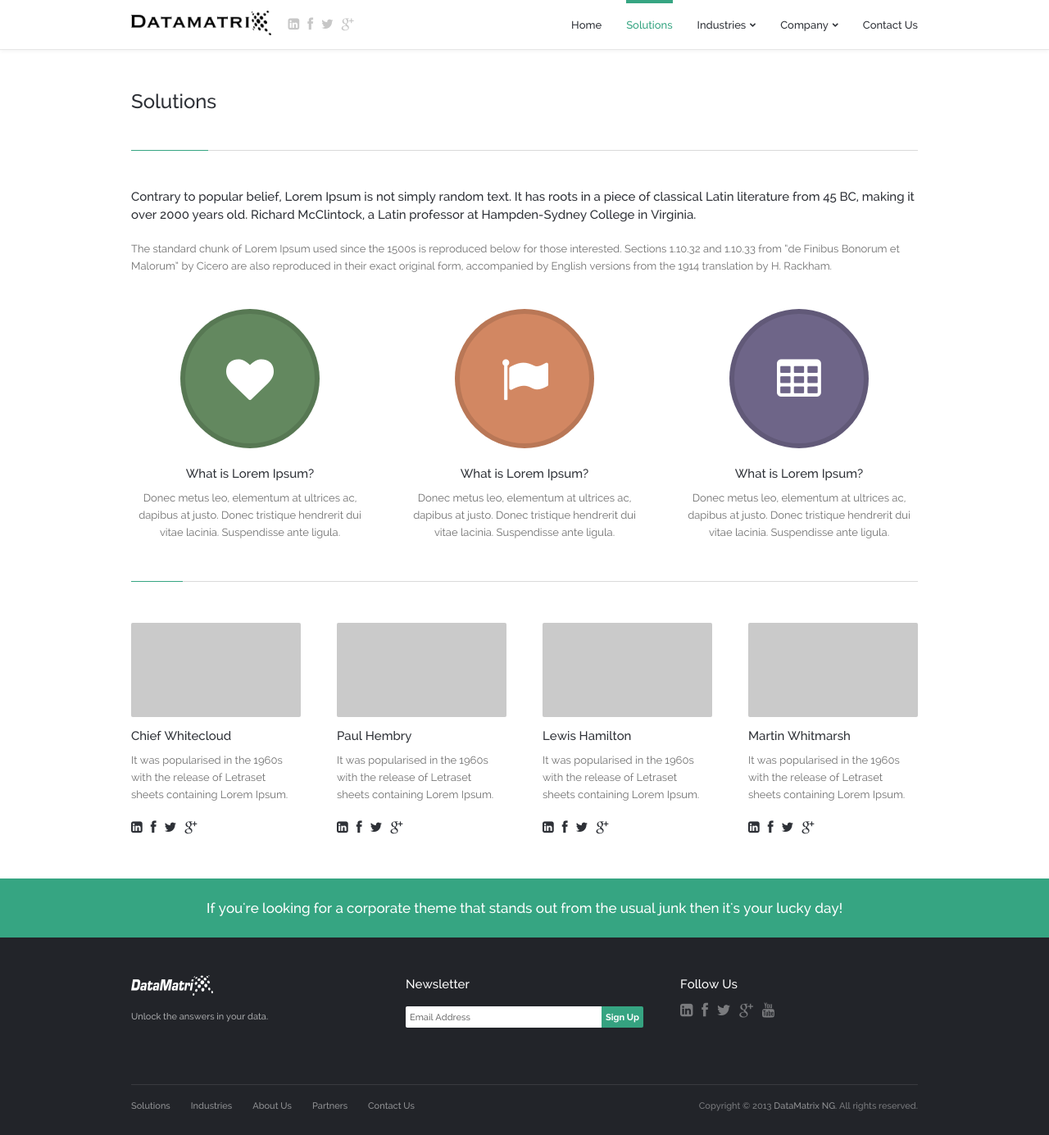
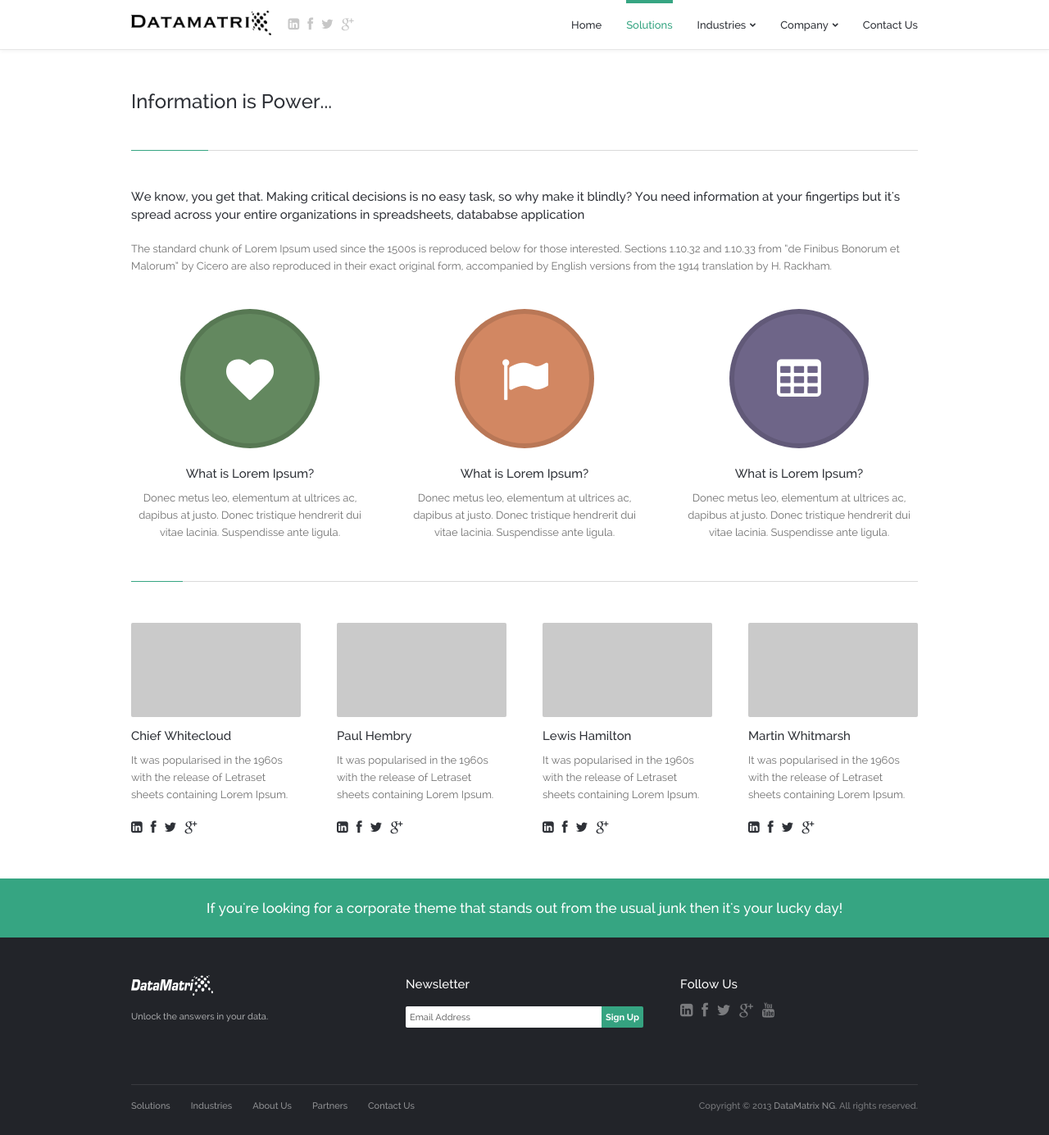
Before and after one commit to dtmtx/dtmtx.github.io, a Jekyll site: the page built from solutions.html, in a window 1280 px wide and 1385 px high. Shown: the whole window at 82% size. Built offline with Jekyll 4.4.1, drawn with Linux system fonts in a browser that asks for light colours; Markdown is read by kramdown in place of the engine named in the settings.

Commit message:
contents add

```diff
--- a/about.html
+++ b/about.html
@@ -22,7 +22,7 @@ active: current
 					<!-- Intro -->
 					<!-- ~~~~~~~~~~~~~~~~~~~~~~~~~~~~~~~ -->
 					<!-- Title -->
-					<h2>At DataMatrix, we believe that helps organizations should be able to get answers from their data.  </h2>
+					<h2>We believe that helps organizations should be able to get answers from their data. DataMatrix transforms the way    </h2>
 					<!-- Text -->
 					<p>The standard chunk of Lorem Ipsum used since the 1500s is reproduced below for those interested. Sections 1.10.32 and 1.10.33 from “de Finibus Bonorum et Malorum” by Cicero are also reproduced in their exact original form, accompanied by English versions from the 1914 translation by H. Rackham.</p>
 					<!-- ~~~~~~~~~~~~~~~~~~~~~~~~~~~~~~~ -->
--- a/solutions.html
+++ b/solutions.html
@@ -14,7 +14,7 @@ active: current
 					<!-- ~~~~~~~~~~~~~~~~~~~~~~~~~~~~~~~ -->
 					<!-- Page Title -->
 					<!-- ~~~~~~~~~~~~~~~~~~~~~~~~~~~~~~~ -->
-					<h1>Solutions</h1>
+					<h1>Information is Power...</h1>
 					<!-- ~~~~~~~~~~~~~~~~~~~~~~~~~~~~~~~ -->
 					<!-- END Title -->
 					<!-- ~~~~~~~~~~~~~~~~~~~~~~~~~~~~~~~ -->
@@ -23,7 +23,7 @@ active: current
 					<!-- Intro -->
 					<!-- ~~~~~~~~~~~~~~~~~~~~~~~~~~~~~~~ -->
 					<!-- Title -->
-					<h3>Contrary to popular belief, Lorem Ipsum is not simply random text. It has roots in a piece of classical Latin literature from 45 BC, making it over 2000 years old. Richard McClintock, a Latin professor at Hampden-Sydney College in Virginia.</h3>
+					<h3>We know, you get that.  Making critical decisions is no easy task, so why make it blindly? You need information at your fingertips but it's spread across your entire organizations in spreadsheets, datababse application </h3>
 					<!-- Text -->
 					<p>The standard chunk of Lorem Ipsum used since the 1500s is reproduced below for those interested. Sections 1.10.32 and 1.10.33 from “de Finibus Bonorum et Malorum” by Cicero are also reproduced in their exact original form, accompanied by English versions from the 1914 translation by H. Rackham.</p>
 					<!-- ~~~~~~~~~~~~~~~~~~~~~~~~~~~~~~~ -->
```
